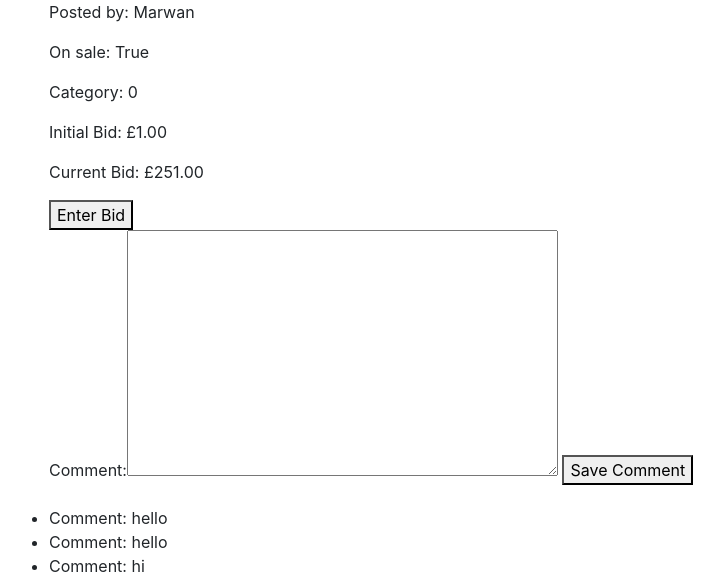
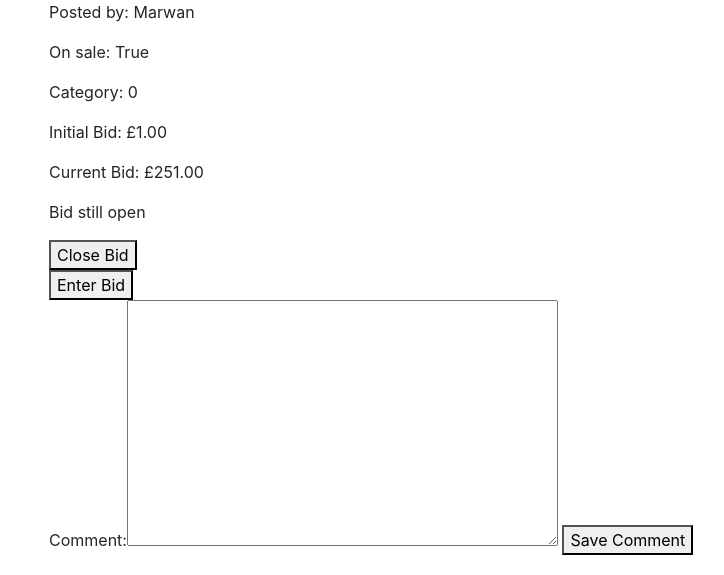
Before and after one commit to Marwanishere/commerce, a Django app: page /listing/1 in a window 1280 px wide. Shown: the part 521-1096 px from the top of the page, without its empty margins (1-725 px from the left). Run offline with Django 3.2, Linux system fonts and the light colour scheme; a user stored in the database is signed in; data comes from the database, SQL or seed files in the repository; both versions use the stored data as it was after the commit; some libraries are stand-ins or nearby versions.

Commit message:
attempting to provide an option for the maker of the bid to close the bid. the function has already been made in views.py however when summoned in the listing template it causes an error

```diff
--- /dev/null
+++ b/auctions/templates/auctions/auction_closed.html
@@ -0,0 +1,5 @@
+{% extends "auctions/layout.html" %}
+{% load templatetags %}
+{% block body %}
+    <p>You have ended the auction.</p>
+{% endblock %}
--- a/auctions/templates/auctions/listing.html
+++ b/auctions/templates/auctions/listing.html
@@ -20,6 +20,15 @@
         <p>Category: {{ listing.category }}</p>
         <p>Initial Bid: £{{ listing.initial_bid }}</p>
         <p>Current Bid: £{{ listing.current_bid }}</p>
+        {% if winner %}
+            <p>The winner is: {{winner.user.username}}</p>
+        {% else %}
+            <p> Bid still open </p>
+        {% endif %}
+        <form method="post" action="{% url 'closing_bid_view' %}">
+            {% csrf_token %}
+            <button type = "submit">Close Bid</button>
+        </form>
         <form method="post" action="{% url 'current_price' listing.id %}" enctype="multipart/form-data">
             {% csrf_token %}
             {{ form.bid_amount.errors }}
--- a/auctions/views.py
+++ b/auctions/views.py
@@ -149,7 +149,7 @@ def listing_view(request, listing_id):
     highest = max((bid.bid_amount for bid in listing.auction_listing.all()), default=0)
     return render(request, 'auctions/listing.html', {'listing': listing, 'amount':amount, 'highest': highest})
 
-def closing_bid_view(request, listing_id, current_bids):
+def closing_bid_view(request, listing_id):
     listing = AuctionListing.objects.get(id = listing_id)
     if listing == None:
         return form.add_error('listing',"No such listing found")
```
Also changed, not shown: db.sqlite3.
